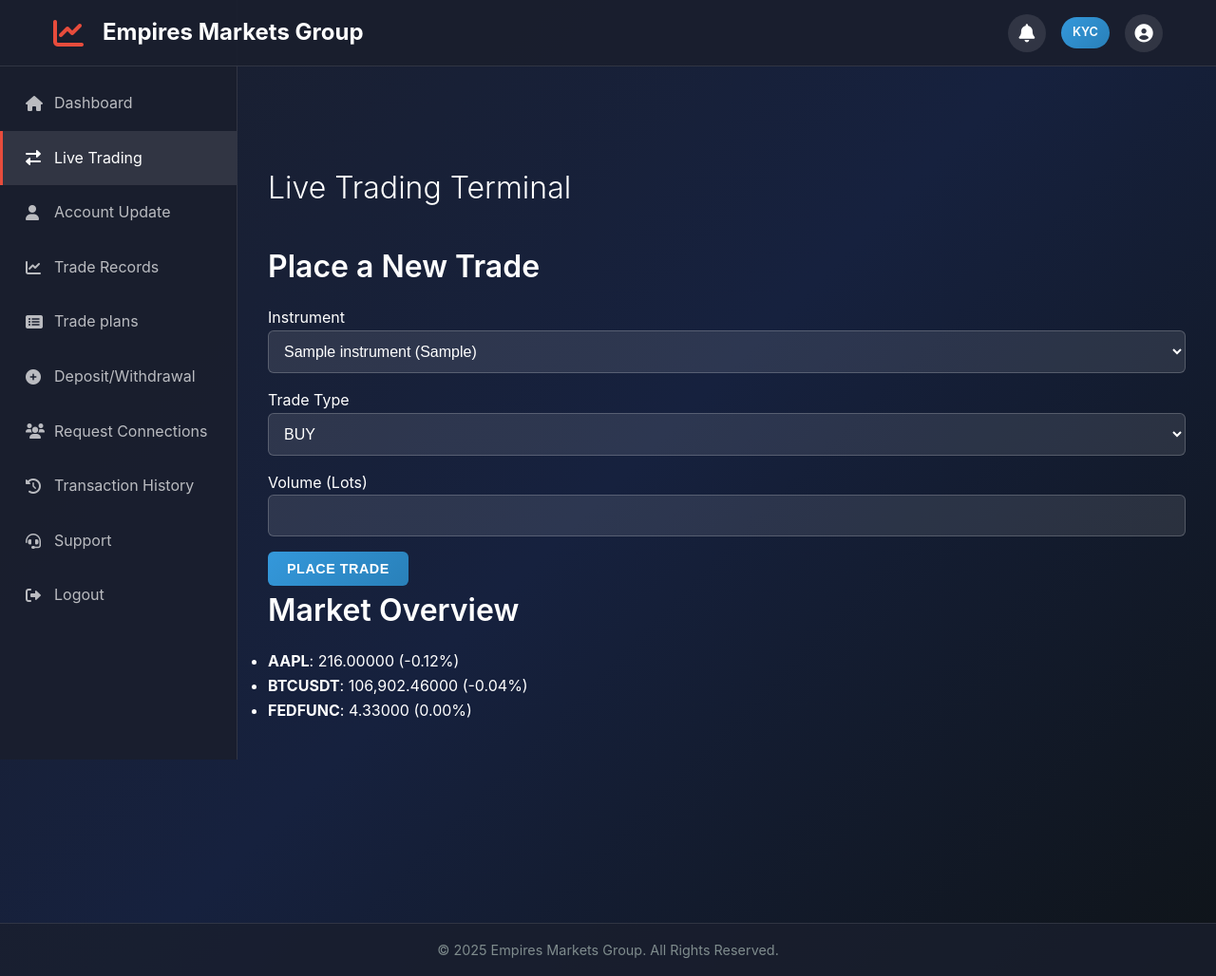
After one commit to drae-cyberer/empiresmarketgroup, a PHP site: page /empires-markets/user/trading.php in a window 1280 px wide. The commit adds this page. Shown: the whole page at 95% size. Run offline with PHP 8.4, Linux system fonts and the light colour scheme; the visitor is signed in with stand-in values (Sample User, id 1); data comes from the database, SQL or seed files in the repository; tables that the repository leaves empty or names only in its code hold one stand-in row (values such as "Sample post").

Commit message:
feat: Implement new trading functionality
This commit introduces a comprehensive set of features to enable live trading on the platform.

Key changes include:
- New Database Tables: Added `live_trades`, `trading_instruments`, and `plan_features` tables to support the new functionality. The `plans` table was also altered to include more detailed features.
- Trading Interface: Created a new `trading.php` page that provides a user interface for placing trades and viewing real-time market data.
- Backend Logic: Implemented backend scripts (`place_trade.php`, `get_prices.php`) and new functions in `functions.php` to handle trade placement, price fetching, and trade history retrieval.
- Trade History: A new `trade-history.php` page now displays a detailed log of all user trades, with filtering capabilities.
- Updated Plans Page: The `plans.php` page has been updated to reflect the new, more detailed plan features.

```diff
--- a/empires-markets/includes/functions.php
+++ b/empires-markets/includes/functions.php
@@ -525,4 +525,97 @@ function require_admin_login() {
         redirect('index.php');
     }
 }
+
+// Live Trading Functions
+function get_trading_instruments() {
+    global $db;
+    return $db->select("SELECT * FROM trading_instruments WHERE is_active = 1 ORDER BY category, name");
+}
+
+function get_instrument_by_symbol($symbol) {
+    global $db;
+    return $db->selectOne("SELECT * FROM trading_instruments WHERE symbol = ?", [$symbol]);
+}
+
+function place_live_trade($user_id, $instrument_symbol, $trade_type, $volume) {
+    global $db;
+
+    $instrument = get_instrument_by_symbol($instrument_symbol);
+    if (!$instrument) {
+        return ['success' => false, 'message' => 'Invalid trading instrument.'];
+    }
+
+    // This is a simplified calculation. A real system would get the live price.
+    $open_price = get_market_data_by_symbol($instrument_symbol)['price'] ?? 0;
+    if ($open_price <= 0) {
+        return ['success' => false, 'message' => 'Could not retrieve a valid market price to open the trade.'];
+    }
+
+    $db->beginTransaction();
+    try {
+        // Insert the new trade
+        $trade_id = $db->insert(
+            "INSERT INTO live_trades (user_id, instrument, trade_type, volume, open_price, status) VALUES (?, ?, ?, ?, ?, 'OPEN')",
+            [$user_id, $instrument_symbol, $trade_type, $volume, $open_price]
+        );
+
+        // Create a corresponding transaction record
+        $transaction_id = generate_transaction_id('TRADE');
+        $description = "Opened $trade_type trade for $volume lots of $instrument_symbol at $open_price";
+        $db->insert(
+            "INSERT INTO transactions (user_id, transaction_id, type, amount, description, status) VALUES (?, ?, 'TRADE', ?, ?, 'COMPLETED')",
+            [$user_id, $transaction_id, 0, $description] // Amount is 0 as it's a trade record, not a balance change
+        );
+
+        $db->commit();
+        return ['success' => true, 'trade_id' => $trade_id];
+    } catch (Exception $e) {
+        $db->rollback();
+        // In a real app, you would log the error: error_log($e->getMessage());
+        return ['success' => false, 'message' => 'An error occurred while placing the trade. Please try again.'];
+    }
+}
+
+function get_market_data_by_symbol($symbol) {
+    global $db;
+    return $db->selectOne("SELECT * FROM market_data WHERE symbol = ?", [$symbol]);
+}
+
+// Enhanced trade history function
+function get_detailed_trade_history($user_id, $filters = []) {
+    global $db;
+
+    $where_conditions = ['lt.user_id = ?'];
+    $params = [$user_id];
+
+    // Add filter conditions if any
+    if (!empty($filters['instrument'])) {
+        $where_conditions[] = 'lt.instrument = ?';
+        $params[] = $filters['instrument'];
+    }
+
+    if (!empty($filters['date_from'])) {
+        $where_conditions[] = 'lt.opened_at >= ?';
+        $params[] = $filters['date_from'];
+    }
+
+    $where_clause = 'WHERE ' . implode(' AND ', $where_conditions);
+
+    return $db->select("
+        SELECT
+            lt.*,
+            ti.name as instrument_name,
+            ti.category,
+            CASE
+                WHEN lt.profit_loss > 0 THEN 'PROFIT'
+                WHEN lt.profit_loss < 0 THEN 'LOSS'
+                ELSE 'BREAKEVEN'
+            END as trade_result,
+            TIMESTAMPDIFF(MINUTE, lt.opened_at, lt.closed_at) as duration_minutes
+        FROM live_trades lt
+        LEFT JOIN trading_instruments ti ON lt.instrument = ti.symbol
+        $where_clause
+        ORDER BY lt.opened_at DESC
+    ", $params);
+}
 ?>
--- /dev/null
+++ b/empires-markets/user/get_prices.php
@@ -0,0 +1,41 @@
+<?php
+require_once '../includes/config.php';
+require_once '../includes/functions.php';
+require_once '../includes/auth.php';
+
+// Ensure the user is logged in to access price data
+require_login();
+
+// Set the content type to JSON
+header('Content-Type: application/json');
+
+try {
+    // Fetch live market data from the database
+    $market_data = get_market_data();
+
+    if ($market_data === false) {
+        throw new Exception("Failed to retrieve market data.");
+    }
+
+    // Prepare the data for JSON output
+    $prices = [];
+    foreach ($market_data as $data) {
+        $prices[] = [
+            'symbol' => $data['symbol'],
+            'price' => number_format($data['price'], 5), // Format for display
+            'change' => number_format($data['change_percent'], 2),
+            'name' => $data['name']
+        ];
+    }
+
+    // Return the data as a JSON object
+    echo json_encode(['success' => true, 'prices' => $prices]);
+
+} catch (Exception $e) {
+    // Return an error message in JSON format
+    echo json_encode([
+        'success' => false,
+        'message' => 'Error fetching market data: ' . $e->getMessage()
+    ]);
+}
+?>
--- /dev/null
+++ b/empires-markets/user/trading.php
@@ -0,0 +1,155 @@
+<?php
+require_once '../includes/config.php';
+require_once '../includes/auth.php';
+require_once '../includes/functions.php';
+
+// Check if user is logged in
+require_login();
+
+// Get current user
+$current_user = get_user_by_id($_SESSION['user_id']);
+if (!$current_user) {
+    header('Location: login.php');
+    exit();
+}
+
+// Get trading instruments
+$instruments = get_trading_instruments();
+
+$csrf_token = generate_csrf_token();
+?>
+<!DOCTYPE html>
+<html lang="en">
+<head>
+    <meta charset="UTF-8">
+    <meta name="viewport" content="width=device-width, initial-scale=1.0">
+    <title>Live Trading - <?php echo SITE_NAME; ?></title>
+    <link rel="stylesheet" href="../assets/css/style.css">
+    <link rel="stylesheet" href="../assets/css/dashboard.css">
+    <link rel="stylesheet" href="https://cdnjs.cloudflare.com/ajax/libs/font-awesome/6.0.0/css/all.min.css">
+</head>
+<body>
+    <header class="header">
+        <div class="header-content">
+            <div class="logo">
+                <a href="dashboard.php" style="display: flex; align-items: center; gap: 12px; color: white; text-decoration: none;">
+                    <i class="fas fa-chart-line" style="color: #e74c3c; font-size: 2rem;"></i>
+                    <span style="font-size: 1.5rem; font-weight: bold;"><?php echo SITE_NAME; ?></span>
+                </a>
+            </div>
+            <div class="nav-icons">
+                <span class="nav-icon"><i class="fas fa-bell"></i></span>
+                <span class="kyc-badge">KYC</span>
+                <span class="nav-icon"><i class="fas fa-user-circle"></i></span>
+            </div>
+        </div>
+    </header>
+
+    <aside class="sidebar">
+        <ul class="sidebar-menu">
+            <li><a href="dashboard.php"><i class="fas fa-home"></i> Dashboard</a></li>
+            <li><a href="trading.php" class="active"><i class="fas fa-exchange-alt"></i> Live Trading</a></li>
+            <li><a href="profile.php"><i class="fas fa-user"></i> Account Update</a></li>
+            <li><a href="trades.php"><i class="fas fa-chart-line"></i> Trade Records</a></li>
+            <li><a href="plans.php"><i class="fas fa-list-alt"></i> Trade plans</a></li>
+            <li><a href="deposit.php"><i class="fas fa-plus-circle"></i> Deposit/Withdrawal</a></li>
+            <li><a href="copy-trading.php"><i class="fas fa-users"></i> Request Connections</a></li>
+            <li><a href="transactions.php"><i class="fas fa-history"></i> Transaction History</a></li>
+            <li><a href="support.php"><i class="fas fa-headset"></i> Support</a></li>
+            <li><a href="logout.php"><i class="fas fa-sign-out-alt"></i> Logout</a></li>
+        </ul>
+    </aside>
+
+    <main class="main-content">
+        <div class="dashboard-content">
+            <div class="welcome-section">
+                <h1 class="welcome-text">Live Trading Terminal</h1>
+            </div>
+
+            <div class="trading-interface">
+                <div class="trading-form-container">
+                    <h2>Place a New Trade</h2>
+                    <form id="trade-form" action="place_trade.php" method="POST">
+                        <input type="hidden" name="csrf_token" value="<?php echo $csrf_token; ?>">
+
+                        <div class="form-group">
+                            <label for="instrument">Instrument</label>
+                            <select id="instrument" name="instrument" class="form-control" required>
+                                <?php foreach ($instruments as $instrument): ?>
+                                    <option value="<?php echo htmlspecialchars($instrument['symbol']); ?>">
+                                        <?php echo htmlspecialchars($instrument['name']); ?> (<?php echo htmlspecialchars($instrument['symbol']); ?>)
+                                    </option>
+                                <?php endforeach; ?>
+                            </select>
+                        </div>
+
+                        <div class="form-group">
+                            <label for="trade_type">Trade Type</label>
+                            <select id="trade_type" name="trade_type" class="form-control" required>
+                                <option value="BUY">BUY</option>
+                                <option value="SELL">SELL</option>
+                            </select>
+                        </div>
+
+                        <div class="form-group">
+                            <label for="volume">Volume (Lots)</label>
+                            <input type="number" id="volume" name="volume" class="form-control" step="0.01" min="0.01" max="100" required>
+                        </div>
+
+                        <button type="submit" class="btn btn-primary">Place Trade</button>
+                    </form>
+                </div>
+
+                <div class="market-data-container">
+                    <h2>Market Overview</h2>
+                    <div id="market-data">
+                        <!-- Prices will be loaded here via JavaScript -->
+                    </div>
+                </div>
+            </div>
+        </div>
+    </main>
+
+    <footer class="footer">
+        <p>&copy; <?php echo date('Y'); ?> <?php echo SITE_NAME; ?>. All Rights Reserved.</p>
+    </footer>
+
+    <script>
+        document.addEventListener('DOMContentLoaded', function() {
+            const marketDataDiv = document.getElementById('market-data');
+
+            async function fetchPrices() {
+                try {
+                    const response = await fetch('get_prices.php');
+                    if (!response.ok) {
+                        throw new Error(`HTTP error! status: ${response.status}`);
+                    }
+                    const data = await response.json();
+
+                    if (data.success && marketDataDiv) {
+                        let html = '<ul>';
+                        data.prices.forEach(item => {
+                            const changeClass = item.change >= 0 ? 'price-up' : 'price-down';
+                            html += `<li><strong>${item.symbol}</strong>: ${item.price} <span class="${changeClass}">(${item.change}%)</span></li>`;
+                        });
+                        html += '</ul>';
+                        marketDataDiv.innerHTML = html;
+                    } else {
+                        marketDataDiv.innerHTML = `<p>${data.message || 'Could not load market data.'}</p>`;
+                    }
+                } catch (error) {
+                    console.error("Error fetching prices:", error);
+                    if (marketDataDiv) {
+                        marketDataDiv.innerHTML = '<p>Error loading market data. Please try again later.</p>';
+                    }
+                }
+            }
+
+            // Fetch prices every 5 seconds
+            setInterval(fetchPrices, 5000);
+            // Initial fetch
+            fetchPrices();
+        });
+    </script>
+</body>
+</html>
```
Also changed, not shown: empires-markets/database/update_schema.sql (added, +60 -0 lines), empires-markets/user/place_trade.php (added, +38 -0 lines), empires-markets/user/plans.php (+18 -20 lines), empires-markets/user/trade-history.php (added, +137 -0 lines).
